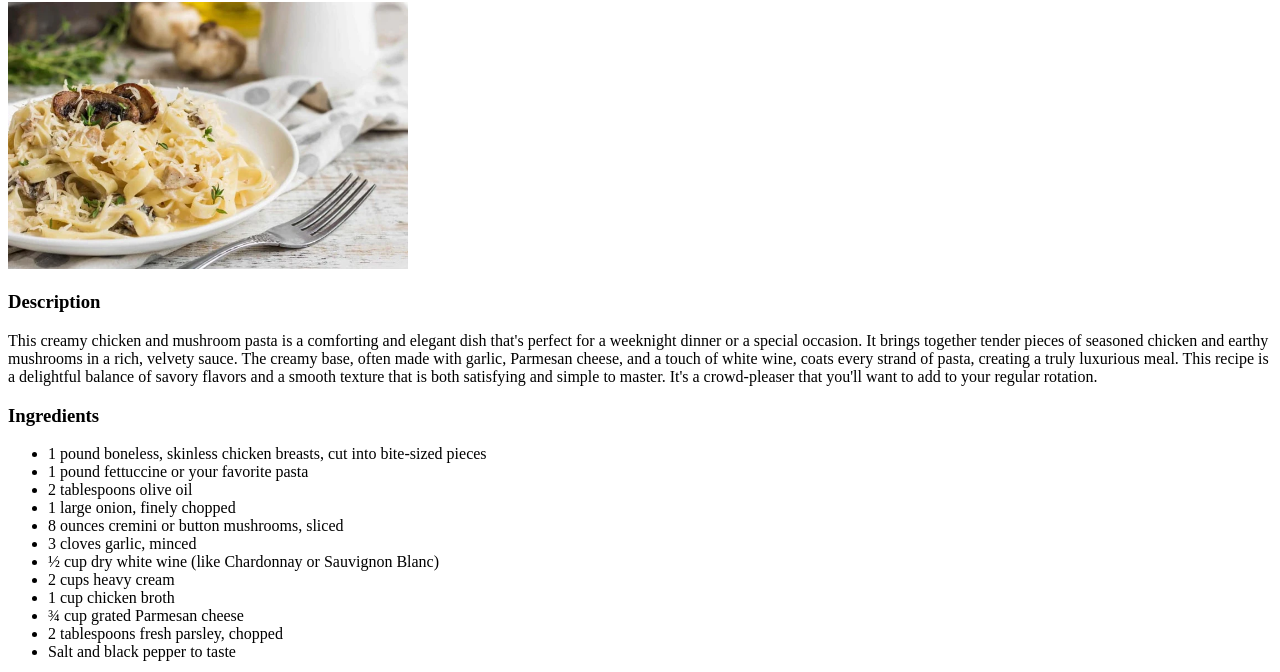
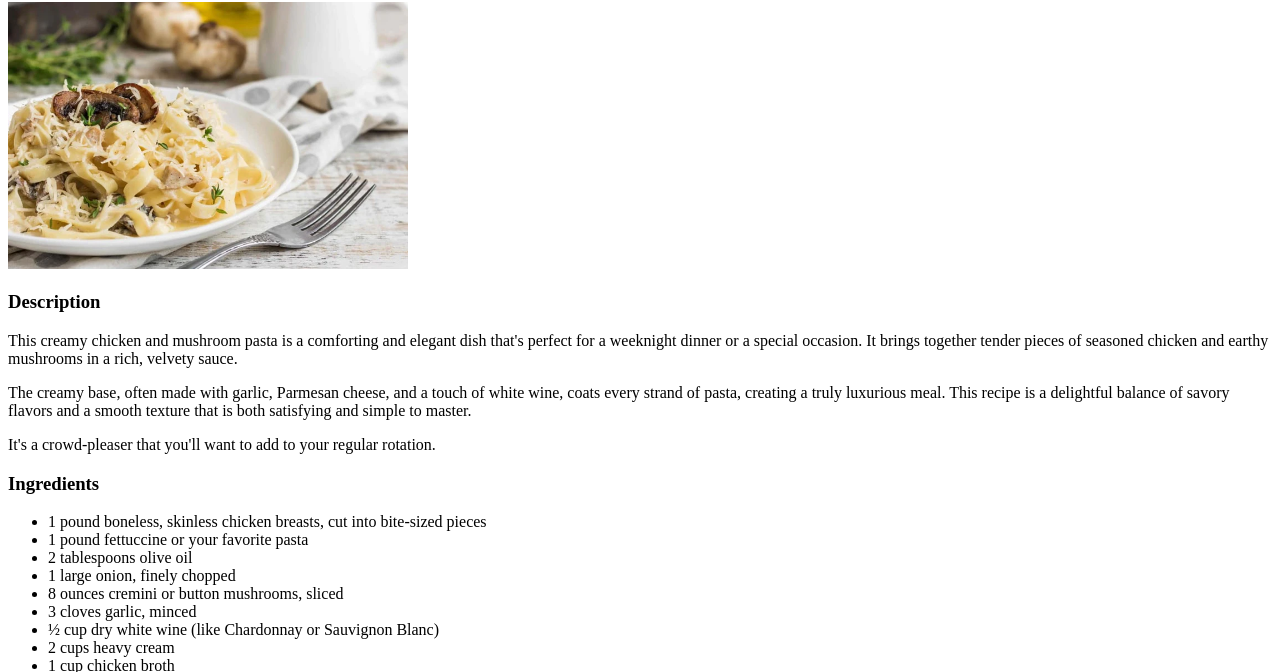
Before and after one commit to aajuong/odin-recipes, a plain HTML site: page recipes/chicken-mushroom-pasta.html in a window 1280 px wide. Shown: the part 104-776 px from the top of the page. Drawn offline with Linux system fonts and the light colour scheme.

Commit message:
Add spacing to recipe descriptions

```diff
--- a/recipes/chicken-mushroom-pasta.html
+++ b/recipes/chicken-mushroom-pasta.html
@@ -11,7 +11,9 @@
     <img src="../img/chicken-mushroom-pasta.webp" alt="Chicken and mushroom pasta dish drizzled with cheese on a dinner table" width="400">
 
     <h3>Description</h3>
-    <p>This creamy chicken and mushroom pasta is a comforting and elegant dish that's perfect for a weeknight dinner or a special occasion. It brings together tender pieces of seasoned chicken and earthy mushrooms in a rich, velvety sauce. The creamy base, often made with garlic, Parmesan cheese, and a touch of white wine, coats every strand of pasta, creating a truly luxurious meal. This recipe is a delightful balance of savory flavors and a smooth texture that is both satisfying and simple to master. It's a crowd-pleaser that you'll want to add to your regular rotation.</p>
+    <p>This creamy chicken and mushroom pasta is a comforting and elegant dish that's perfect for a weeknight dinner or a special occasion. It brings together tender pieces of seasoned chicken and earthy mushrooms in a rich, velvety sauce.</p>
+    <p>The creamy base, often made with garlic, Parmesan cheese, and a touch of white wine, coats every strand of pasta, creating a truly luxurious meal. This recipe is a delightful balance of savory flavors and a smooth texture that is both satisfying and simple to master.</p>
+    <p>It's a crowd-pleaser that you'll want to add to your regular rotation.</p>
 
     <h3>Ingredients</h3>
     <ul>
@@ -36,7 +38,7 @@
         <li><strong>Sauté Vegetables:</strong> In the same skillet, add the remaining tablespoon of olive oil. Add the chopped onion and sliced mushrooms and cook for 5-7 minutes until the mushrooms are browned and the onion is soft. Add the minced garlic and cook for one more minute until fragrant.</li>
         <li><strong>Sauté Vegetables:</strong> Deglaze the Pan: Pour in the white wine and scrape up any browned bits from the bottom of the pan. Cook for 2-3 minutes until the wine has reduced slightly.</li>
         <li><strong>Create the Sauce:</strong> Create the Sauce: Reduce the heat to medium. Stir in the heavy cream and chicken broth. Let the sauce simmer for 5 minutes, or until it has thickened slightly. Stir in the Parmesan cheese and the cooked chicken. Season with salt and pepper to taste.</li>
-        <li><strong>Combine and Serve:</strong> Combine and Serve: Add the cooked pasta to the skillet with the sauce. Toss to coat everything evenly. If the sauce is too thick, add a little of the reserved pasta water to thin it out. Sprinkle with fresh parsley and serve immediately.</li>
+        <li><strong>Combine and Serve:</strong>     Combine and Serve: Add the cooked pasta to the skillet with the sauce. Toss to coat everything evenly. If the sauce is too thick, add a little of the reserved pasta water to thin it out. Sprinkle with fresh parsley and serve immediately.</li>
     </ol>
 </body>
 </html>
```
Also changed, not shown: recipes/tomato-soup.html (+3 -1 lines).
